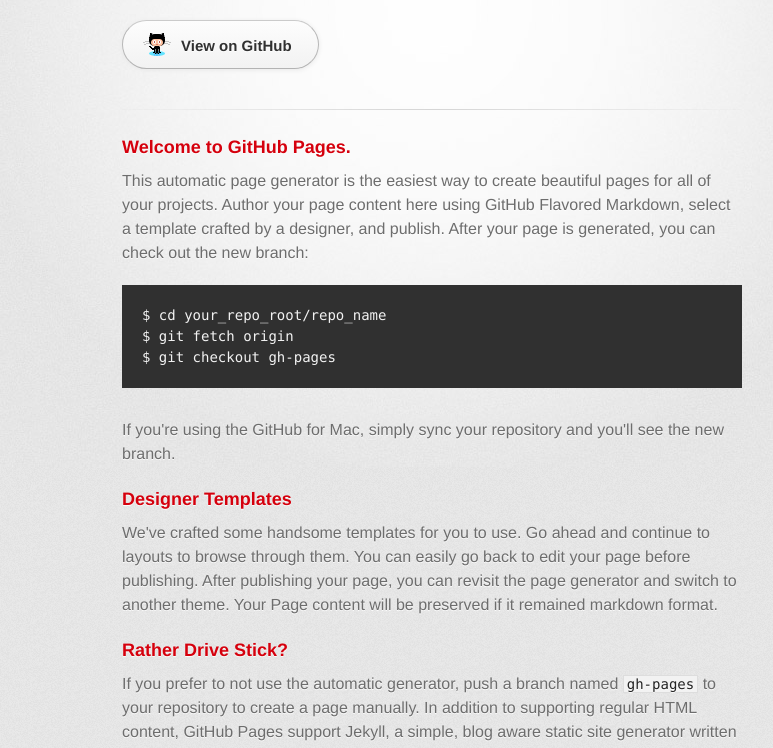
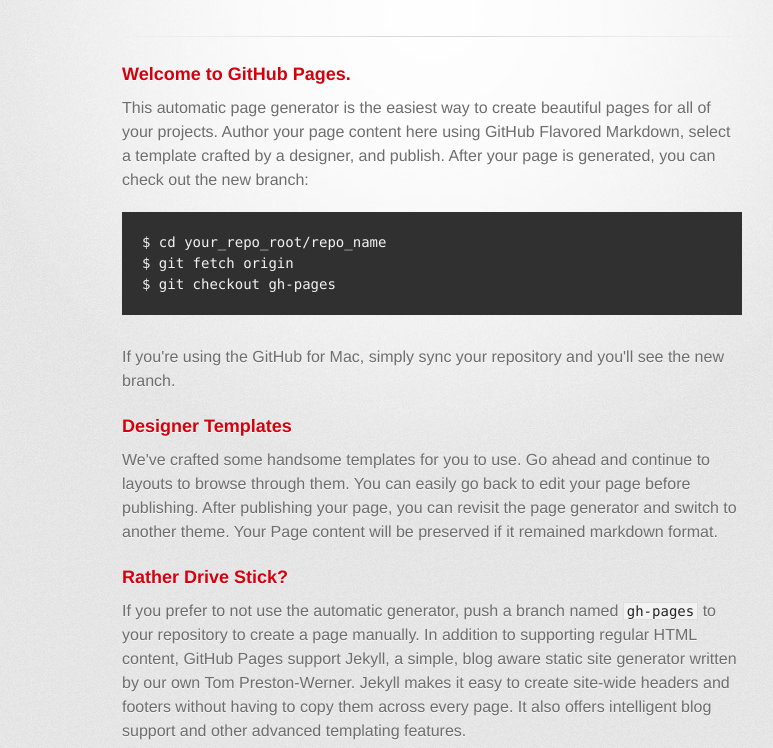
Before and after one commit to tprpc/tprpc.github.io, a plain HTML site: page index.html in a window 1280 px wide. Shown: the part 106-854 px from the top of the page, without its empty margins (208-981 px from the left). Drawn offline with Linux system fonts and the light colour scheme; a web font is replaced by a local one.

Commit message:
Update index.html

```diff
--- a/index.html
+++ b/index.html
@@ -21,13 +21,7 @@
           <h1>tprpc</h1>
           <h2></h2>
         </header>
-
-        <section id="downloads" class="clearfix">
-          <a href="https://github.com/tprpc" id="view-on-github" class="button"><span>View on GitHub</span></a>
-        </section>
-
         <hr>
-
         <section id="main_content">
           <h3>Welcome to GitHub Pages.</h3>
 
```
